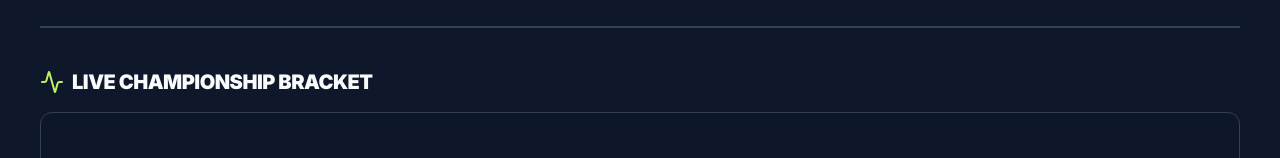
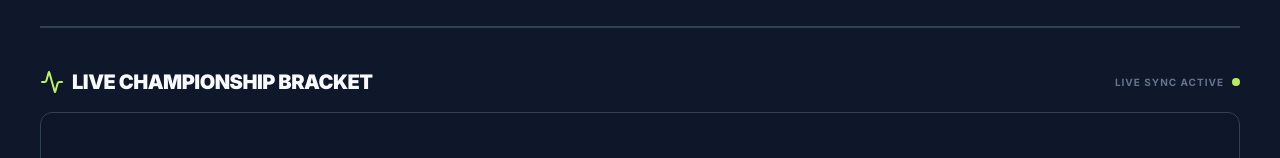
Before and after one commit to yowkirow/pickle-pulse, a React (Vite) app: page /admin in a window 1280 px wide. Shown: the part 186-344 px from the top of the page. Built offline with nearby package versions, Linux system fonts and the light colour scheme.

Commit message:
feat: Connect Admin Dashboard to real-time bracket data (overwrite fix)

```diff
--- a/src/pages/AdminDashboard.tsx
+++ b/src/pages/AdminDashboard.tsx
@@ -2,6 +2,8 @@ import React, { useEffect } from 'react';
 import { Activity, LayoutGrid, Clock } from 'lucide-react';
 import { BracketView } from '../components/brackets/BracketView';
 import { Round } from '../types/tournament';
+import { useBracketData } from '../hooks/useBracketData';
+import { useSearchParams } from 'react-router-dom';
 
 interface DashboardStatProps {
     label: string;
@@ -87,8 +89,12 @@ const MOCK_ROUNDS: Round[] = [
 ];
 
 export const AdminDashboard: React.FC = () => {
+    const [searchParams] = useSearchParams();
+    const tournamentId = searchParams.get('tid') || undefined;
+    const { rounds, loading } = useBracketData(tournamentId);
+
     useEffect(() => {
-        // Initial fetch and Supabase Realtime subscription would go here
+        // Additional real-time logic
     }, []);
 
     return (
@@ -114,11 +120,17 @@ export const AdminDashboard: React.FC = () => {
 
             {/* Bracket Visualization Engine */}
             <div className="space-y-4">
-                <h3 className="text-xl font-black uppercase tracking-tight flex items-center gap-2">
-                    <Activity className="text-primary" size={24} />
-                    Live Championship Bracket
-                </h3>
-                <BracketView rounds={MOCK_ROUNDS} />
+                <div className="flex items-center justify-between">
+                    <h3 className="text-xl font-black uppercase tracking-tight flex items-center gap-2">
+                        <Activity className="text-primary" size={24} />
+                        Live Championship Bracket
+                    </h3>
+                    <div className="text-[10px] font-bold text-accent-muted uppercase tracking-widest flex items-center gap-2">
+                        {loading ? 'SYNCING PULSE...' : 'LIVE SYNC ACTIVE'}
+                        <div className={`w-2 h-2 rounded-full ${loading ? 'bg-accent-muted' : 'bg-primary animate-pulse'}`} />
+                    </div>
+                </div>
+                <BracketView rounds={rounds.length > 0 ? rounds : MOCK_ROUNDS} />
             </div>
 
             <div className="grid grid-cols-1 md:grid-cols-2 xl:grid-cols-4 gap-4">
```
